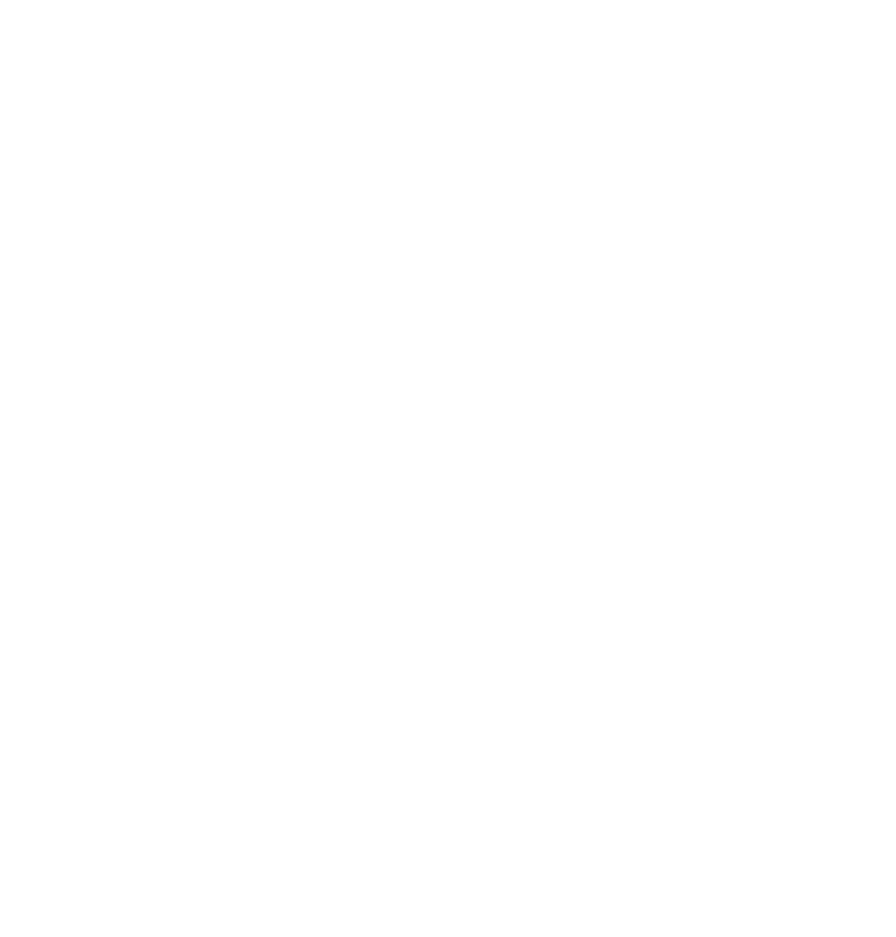
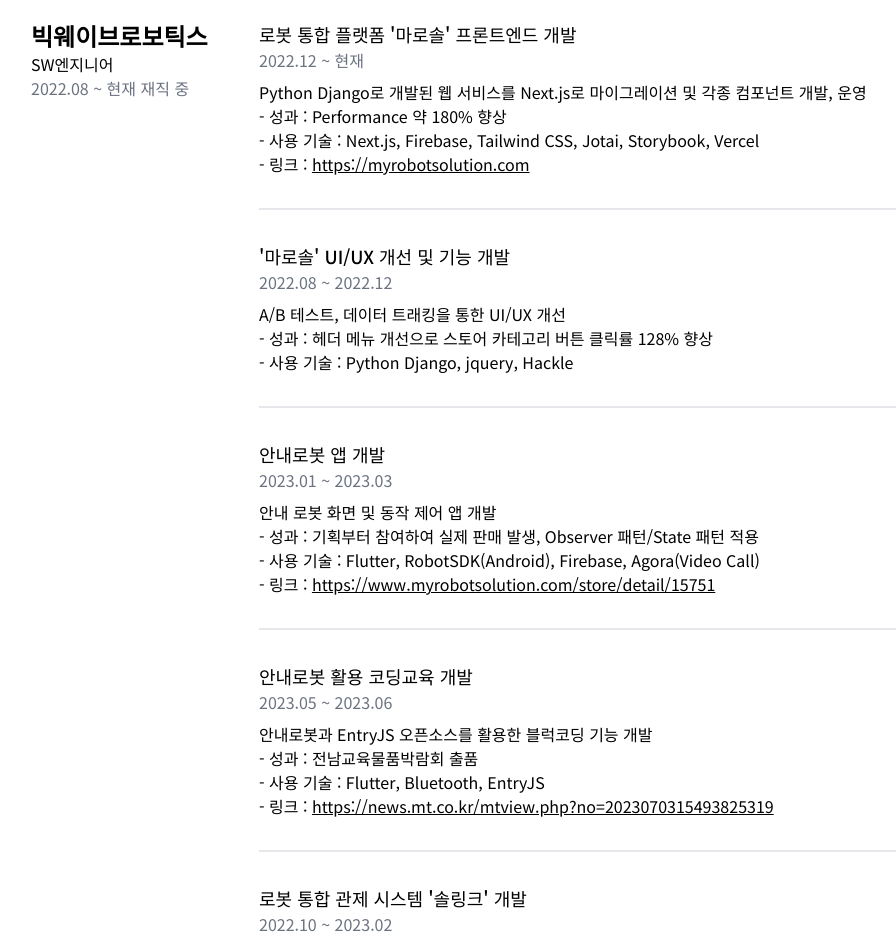
Before and after one commit to monet2155/parkjunhyeok-portfolio, a Next.js app: page / in a window 1280 px wide. Shown: the part 1860-2797 px from the top of the page, without its empty margins (157-1053 px from the left). Before the commit the page ends 1708 px from the top, so only its background shows below. Built offline with nearby package versions, Linux system fonts and the light colour scheme.

Commit message:
feat: init career section

```diff
--- a/src/app/page.tsx
+++ b/src/app/page.tsx
@@ -2,6 +2,7 @@
 import Profile from "@/components/Profile";
 import Summary from "@/components/Summary";
 import Skill from "@/components/Skill";
+import Career from "@/components/Career";
 
 export default function Home() {
   return (
@@ -10,6 +11,7 @@
       <Profile />
       <Summary />
       <Skill />
+      <Career />
     </main>
   );
 }
--- /dev/null
+++ b/src/assets/career.json
@@ -0,0 +1,202 @@
+{
+  "data": [
+    {
+      "id": 0,
+      "company": "빅웨이브로보틱스",
+      "startDate": "2022.08",
+      "endDate": null,
+      "position": "SW엔지니어",
+      "projectList": [
+        {
+          "title": "로봇 통합 플랫폼 '마로솔' 프론트엔드 개발",
+          "startDate": "2022.12",
+          "endDate": null,
+          "summary": "Python Django로 개발된 웹 서비스를 Next.js로 마이그레이션 및 각종 컴포넌트 개발, 운영",
+          "performance": "Performance 약 180% 향상",
+          "usingTech": [
+            "Next.js",
+            "Firebase",
+            "Tailwind CSS",
+            "Jotai",
+            "Storybook",
+            "Vercel"
+          ],
+          "url": "https://myrobotsolution.com"
+        },
+        {
+          "title": "'마로솔' UI/UX 개선 및 기능 개발",
+          "startDate": "2022.08",
+          "endDate": "2022.12",
+          "summary": "A/B 테스트, 데이터 트래킹을 통한 UI/UX 개선",
+          "performance": "헤더 메뉴 개선으로 스토어 카테고리 버튼 클릭률 128% 향상",
+          "usingTech": [
+            "Python Django",
+            "jquery",
+            "Hackle"
+          ],
+          "url": null
+        },
+        {
+          "title": "안내로봇 앱 개발",
+          "startDate": "2023.01",
+          "endDate": "2023.03",
+          "summary": "안내 로봇 화면 및 동작 제어 앱 개발",
+          "performance": "기획부터 참여하여 실제 판매 발생, Observer 패턴/State 패턴 적용",
+          "usingTech": [
+            "Flutter",
+            "RobotSDK(Android)",
+            "Firebase",
+            "Agora(Video Call)"
+          ],
+          "url": "https://www.myrobotsolution.com/store/detail/15751"
+        },
+        {
+          "title": "안내로봇 활용 코딩교육 개발",
+          "startDate": "2023.05",
+          "endDate": "2023.06",
+          "summary": "안내로봇과 EntryJS 오픈소스를 활용한 블럭코딩 기능 개발",
+          "performance": "전남교육물품박람회 출품",
+          "usingTech": [
+            "Flutter",
+            "Bluetooth",
+            "EntryJS"
+          ],
+          "url": "https://news.mt.co.kr/mtview.php?no=2023070315493825319"
+        },
+        {
+          "title": "로봇 통합 관제 시스템 '솔링크' 개발",
+          "startDate": "2022.10",
+          "endDate": "2023.02",
+          "summary": "로봇의 위치, 상태를 3D 공간에 나타내고, 제어하는 관제 시스템 개발",
+          "performance": "서비스 출시 후 시리즈A 투자, 2023 SFAW 출품",
+          "usingTech": [
+            "Unity",
+            "React.js",
+            "Socket"
+          ],
+          "url": "https://youtu.be/LWCrwyVZzxY"
+        },
+        {
+          "title": "PoC 개발",
+          "startDate": "2022.10",
+          "endDate": null,
+          "summary": "- Python 활용 업무 자동화 PoC\n- Open AI API 활용 챗봇 PoC",
+          "performance": null,
+          "usingTech": null,
+          "url": null
+        }
+      ]
+    },
+    {
+      "id": 1,
+      "company": "로망난녀석들",
+      "startDate": "2021.03",
+      "endDate": "2022.08",
+      "position": "Founder",
+      "projectList": [
+        {
+          "title": "사업 운영 및 기획",
+          "startDate": "2021.03",
+          "endDate": "2022.08",
+          "summary": "서비스 기획 및 설계, 사업계획서 작성, 세무 및 경영 등 사업 운영\n메타버스 및 VR 채팅 솔루션 기획\n- 2022 서울시 캠퍼스타운 스타트업볼트 프로젝트 최종 선발\n- 2021 서울시 캠퍼스타운 미디어커머스형 청년 창업 프로그램 3등상",
+          "performance": null,
+          "usingTech": null,
+          "url": null
+        },
+        {
+          "title": "국방과학연구소 스마트캐비닛 소프트웨어 개발",
+          "startDate": "2021.03",
+          "endDate": "2022.08",
+          "summary": "RFID 태그로 작동하는 보안 캐비닛 제어 소프트웨어 개발",
+          "performance": "국방과학연구소 납품",
+          "usingTech": [
+            "C#(.NET)",
+            "RFID",
+            "React.js",
+            "Node.js",
+            "Socket"
+          ],
+          "url": null
+        },
+        {
+          "title": "웹/앱 소프트웨어 개발 및 납품",
+          "startDate": "2021.03",
+          "endDate": "2022.08",
+          "summary": "클라이언트 요구사항에 맞는 응용 소프트웨어 개발\n- React.js 활용 입시 예측 웹 서비스, Admin 등 개발\n- React Native, Android(Java) 활용 해외 커뮤니티, 쇼핑 정보 관리 앱 개발",
+          "performance": null,
+          "usingTech": null,
+          "url": null
+        }
+      ]
+    },
+    {
+      "id": 2,
+      "company": "푸텍",
+      "startDate": "2021.01",
+      "endDate": "2021.02",
+      "position": "SW엔지니어\n(프로젝트 단위 계약)",
+      "projectList": [
+        {
+          "title": "RFID 출퇴근 관리 소프트웨어 개발",
+          "startDate": "2021.01",
+          "endDate": "2021.02",
+          "summary": "사원증 태그로 출퇴근 장부 기입 및 관리 소프트웨어 개발",
+          "performance": null,
+          "usingTech": [
+            "C#",
+            "RS232",
+            "Socket",
+            "React.js(Admin)"
+          ],
+          "url": null
+        }
+      ]
+    },
+    {
+      "id": 3,
+      "company": "에이라이프",
+      "startDate": "2020.08",
+      "endDate": "2020.12",
+      "position": "SW엔지니어",
+      "projectList": [
+        {
+          "title": "로컬푸드 마켓 앱 '강마켓' 개발",
+          "startDate": "2020.08",
+          "endDate": "2020.10",
+          "summary": "상품 목록, 장바구니 등 커머스 앱 서비스 개발\nRFID 스마트 냉장고 소프트웨어 개발 및 앱과 연동",
+          "performance": "정부지원사업 완료",
+          "usingTech": [
+            "Android(Java)",
+            "Retrofit",
+            "C#"
+          ],
+          "url": null
+        },
+        {
+          "title": "농산물 공동구매 플랫폼 앱 '강마켓 - 공동구매' 개발",
+          "startDate": "2020.10",
+          "endDate": "2020.12",
+          "summary": "공동구매 서비스 설계 및 개발",
+          "performance": null,
+          "usingTech": [
+            "React Native",
+            "StyleSheet"
+          ],
+          "url": null
+        },
+        {
+          "title": "센서기반 계란 자동 주문 앱 '너란나란' 개발",
+          "startDate": "2020.10",
+          "endDate": "2020.12",
+          "summary": "계란 트레이의 센서 데이터 활용 계란 자동 주문 앱 서비스 개발",
+          "performance": null,
+          "usingTech": [
+            "Android",
+            "Bluetooth LE"
+          ],
+          "url": null
+        }
+      ]
+    }
+  ]
+}
--- /dev/null
+++ b/src/components/Career.tsx
@@ -0,0 +1,77 @@
+import CareerList from "@/assets/career.json";
+
+type CareerType = {
+  id: number;
+  company: string;
+  startDate: string | null;
+  endDate: string | null;
+  position: string;
+  projectList: {
+    title: string;
+    startDate: string | null;
+    endDate: string | null;
+    summary: string;
+    performance: string | null;
+    usingTech: string[] | null;
+    url: string | null;
+  }[];
+};
+
+function CareerCard(career: CareerType) {
+  return (
+    <li
+      className={
+        "flex flex-row bg-white p-12 rounded-2xl max-w-[1000px] w-full gap-12"
+      }
+    >
+      <section className={"min-w-[180px]"}>
+        <h2 className={"text-2xl font-bold break-keep"}>{career.company}</h2>
+        <h3 className={"whitespace-pre-wrap"}>{career.position}</h3>
+        <h3 className={"text-gray-500 break-keep"}>
+          {career.startDate} ~ {career.endDate ?? "현재 재직 중"}
+        </h3>
+      </section>
+      <ul className={"flex flex-col gap-8 w-full"}>
+        {career.projectList.map((ele, index) => (
+          <li
+            key={ele.title}
+            className={
+              index == career.projectList.length - 1 ? "" : "pb-8 border-b-2"
+            }
+          >
+            <h3 className={"text-lg font-medium"}>{ele.title}</h3>
+            <h4 className={"text-gray-500 break-keep"}>
+              {ele.startDate} ~ {ele.endDate ?? "현재"}
+            </h4>
+            <div className={"mt-2 whitespace-pre-wrap"}>{ele.summary}</div>
+            {ele.performance && <div>- 성과 : {ele.performance}</div>}
+            {ele.usingTech && (
+              <div>- 사용 기술 : {ele.usingTech.join(", ")}</div>
+            )}
+            {ele.url && (
+              <div>
+                - 링크 :{" "}
+                <a href={ele.url} className={"underline"}>
+                  {ele.url}
+                </a>
+              </div>
+            )}
+          </li>
+        ))}
+      </ul>
+    </li>
+  );
+}
+
+export default function Career() {
+  return (
+    <section className={"py-12 bg-gray-100"}>
+      <h1 className={"text-center text-black font-bold text-3xl"}>Career</h1>
+      <ul className={"flex flex-col px-8 mt-10 items-center gap-8"}>
+        {CareerList.data.map((ele) => (
+          <CareerCard key={ele.id} {...ele} />
+        ))}
+      </ul>
+    </section>
+  );
+}
```
